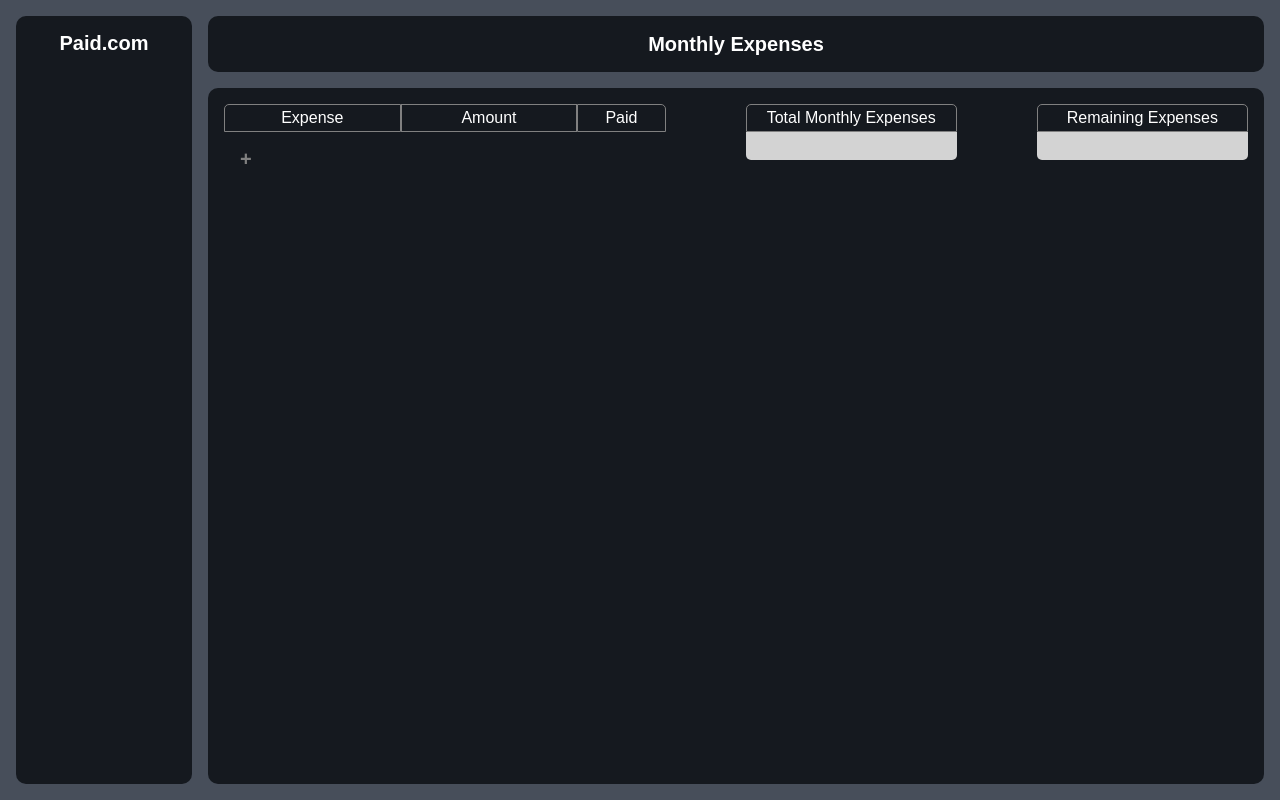
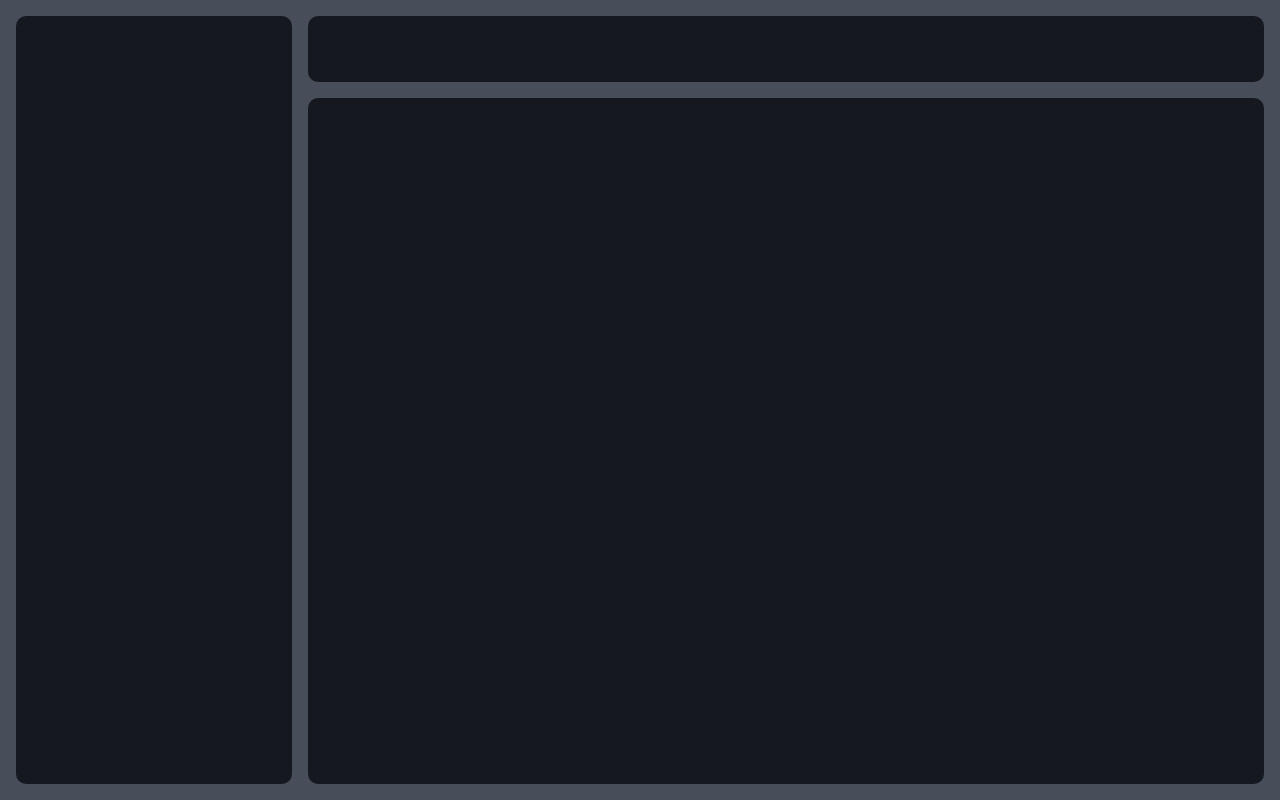
Before and after one commit to sgaona21/paid, a React (Vite) app in the folder client/: page / in a window 1280 px wide. Built offline with nearby package versions, Linux system fonts and the light colour scheme.

Commit message:
main grid layout margins and and expansion set

```diff
--- a/client/src/App.jsx
+++ b/client/src/App.jsx
@@ -1,10 +1,11 @@
-import ExpensePage from './components/ExpensePage'
+import ExpensePage from './components/ExpensePage';
+import Layout from './components/Layout';
 
 
 function App() {
 
   return (
-    <ExpensePage />
+    <Layout />
   )
 }
 
--- /dev/null
+++ b/client/src/components/Layout.jsx
@@ -0,0 +1,15 @@
+import '../styles/layout.css';
+
+const Layout = () => {
+    return (
+        <main className='layout-container'>
+            <section className='dashboard'></section>
+
+            <section className='header'></section>
+
+            <section className='content'></section>
+        </main>
+    )
+}
+
+export default Layout;
--- /dev/null
+++ b/client/src/styles/layout.css
@@ -0,0 +1,52 @@
+* {
+    box-sizing: border-box;
+    padding: 0;
+    margin: 0;
+    list-style: none;
+    font-family: 'Nunito', sans-serif;
+}
+
+body {
+    background-color: #474e5a;
+}
+
+.layout-container {
+    display: grid;
+    grid-template-columns: minmax(300px, 15%) minmax(600px, auto);
+    grid-template-rows: minmax(90px, 10%) auto;
+    height: 100vh;
+}
+
+.dashboard {
+    grid-column-start: 1;
+    grid-column-end: 1;
+    grid-row-start: 1;
+    grid-row-end: 3;
+    background-color: #15191f;
+    border-radius: 10px;
+    margin: 1rem .5rem 1rem 1rem;
+}
+
+.header {
+    grid-column-start: 2;
+    grid-column-end: 2;
+    grid-row-start: 1;
+    grid-row-end: 1;
+    background-color: #15191f;
+    border-radius: 10px;
+    margin: 1rem 1rem .5rem .5rem;
+    display: flex;
+    justify-content: center;
+}
+
+.content {
+    grid-column-start: 2;
+    grid-column-end: 2;
+    grid-row-start: 2;
+    grid-row-end: 2;
+    display: flex;
+    /* justify-content: space-between; */
+    border-radius: 10px;
+    background-color: #15191f;
+    margin: .5rem 1rem 1rem .5rem;
+}
```
